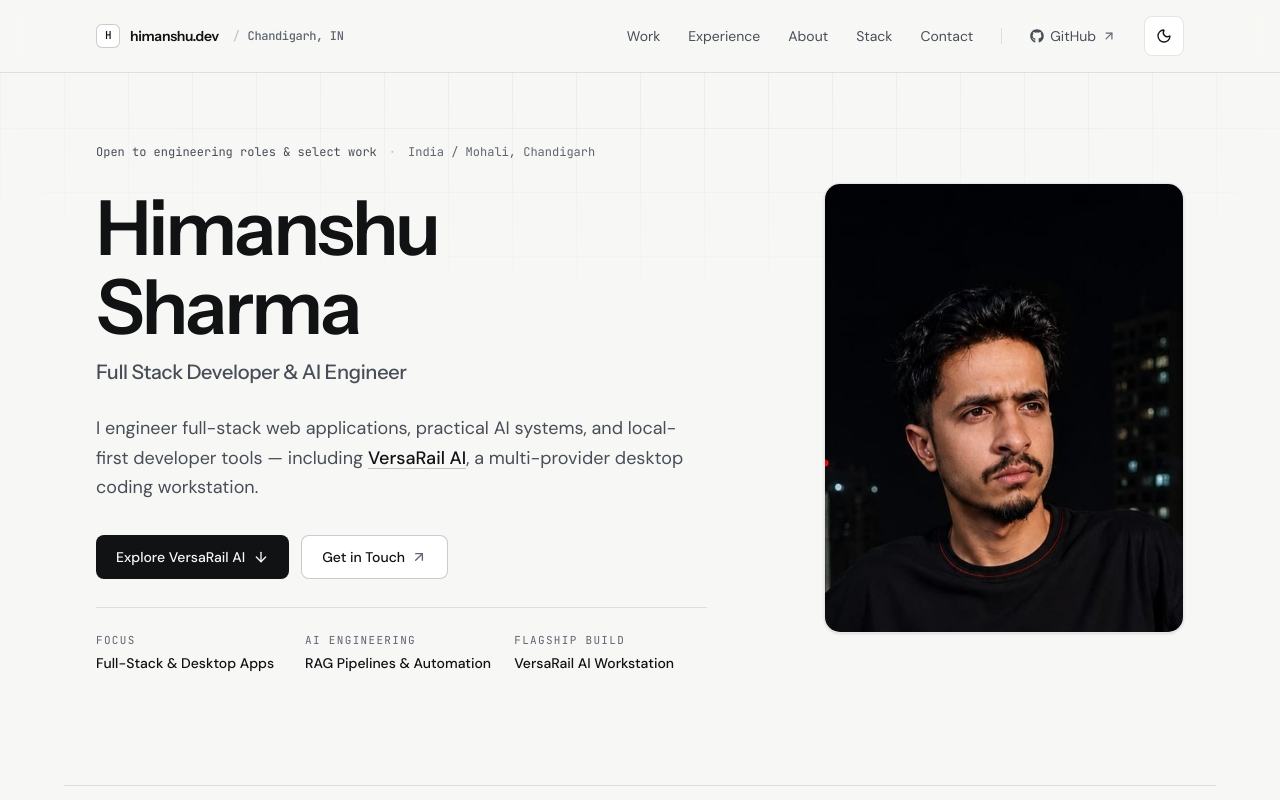
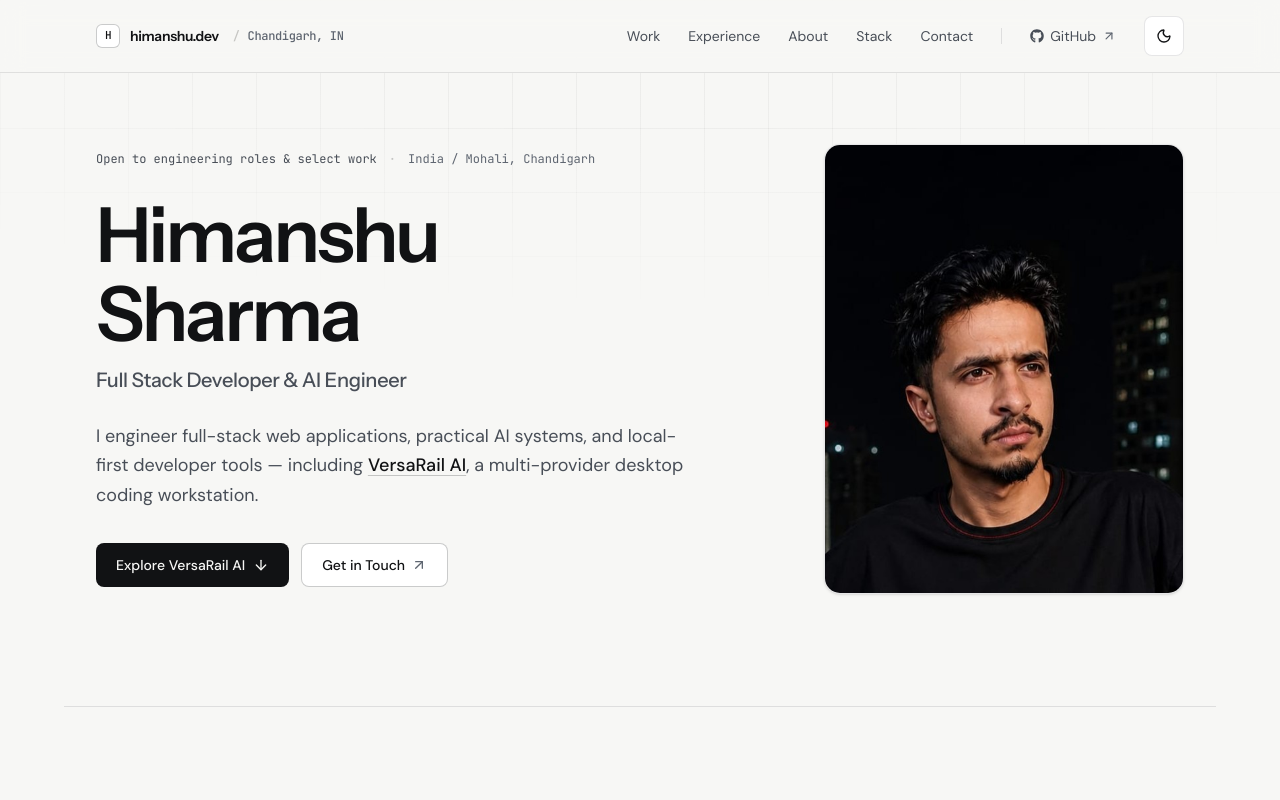
Before and after one commit to himanshu-dot-dev/himanshu-dot-dev-portfolio, a React (Vite) app: page / in a window 1280 px wide. Shown: the top 800 px of the page. Built offline with nearby package versions, Linux system fonts and the light colour scheme.

Commit message:
remove extra text from hero component

```diff
--- a/src/components/Hero.jsx
+++ b/src/components/Hero.jsx
@@ -118,34 +118,6 @@ export default function Hero({ ready, onNavigate }) {
               </a>
             </Magnetic>
           </div>
-
-          {/* Crisp technical focus strip */}
-          <div className="hero-stagger pt-6 border-t border-[var(--border-subtle)] grid grid-cols-1 sm:grid-cols-3 gap-4">
-            <div>
-              <p className="font-mono text-[11px] uppercase tracking-[0.12em] text-[var(--text-muted)]">
-                Focus
-              </p>
-              <p className="text-sm font-medium text-[var(--text-primary)] mt-1">
-                Full-Stack &amp; Desktop Apps
-              </p>
-            </div>
-            <div>
-              <p className="font-mono text-[11px] uppercase tracking-[0.12em] text-[var(--text-muted)]">
-                AI Engineering
-              </p>
-              <p className="text-sm font-medium text-[var(--text-primary)] mt-1">
-                RAG Pipelines &amp; Automation
-              </p>
-            </div>
-            <div>
-              <p className="font-mono text-[11px] uppercase tracking-[0.12em] text-[var(--text-muted)]">
-                Flagship Build
-              </p>
-              <p className="text-sm font-medium text-[var(--text-primary)] mt-1">
-                VersaRail AI Workstation
-              </p>
-            </div>
-          </div>
         </div>
 
         {/* Right column: Clean, unencumbered portrait frame */}
```
